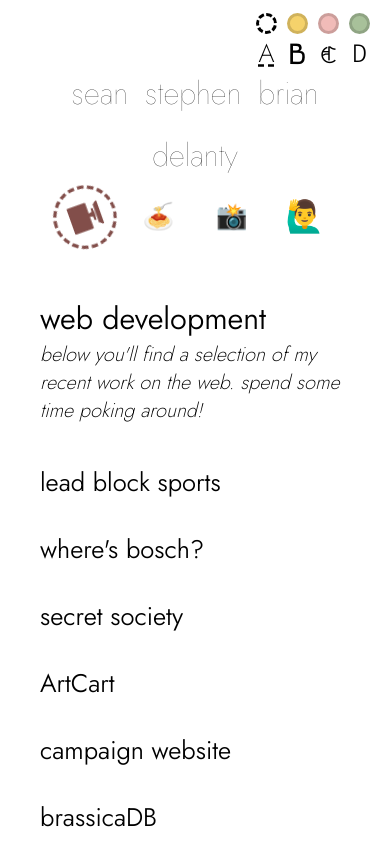
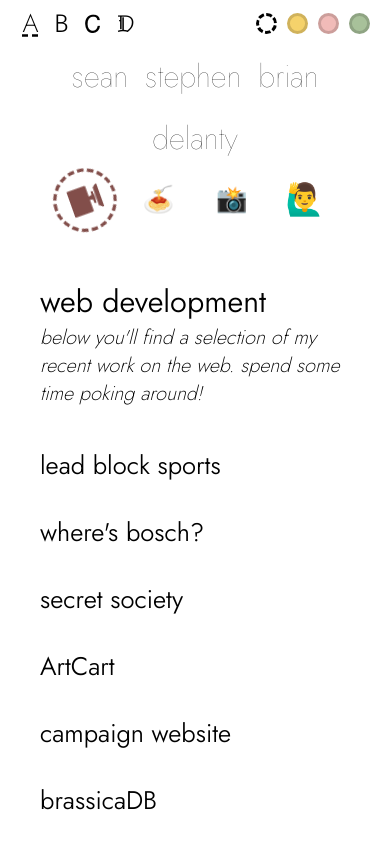
Before and after one commit to seanstephenbrian/portfolio, a React (Create React App) app: page / in a window 390 px wide. Built offline with nearby package versions, Linux system fonts and the light colour scheme.

Commit message:
adjust layout of font picker on mobile

```diff
--- a/src/App.js
+++ b/src/App.js
@@ -20,9 +20,9 @@ function App() {
     const [currentBg, setCurrentBg] = useState(bgColors.white);
     const [fonts] = useState({
         jost: 'Jost',
+        fira: 'Fira',
         fairwall: 'Fairwall',
         helico: 'Helico',
-        fira: 'Fira'
     });
     const [currentFont, setCurrentFont] = useState(fonts.jost);
     const [section, setSection] = useState('web');
--- a/src/styles/bgpicker.scss
+++ b/src/styles/bgpicker.scss
@@ -34,7 +34,6 @@
 
 @media screen and (max-width: 1000px) {
     .bg-picker {
-        position: fixed;
         margin: 13px 20px;
 
         div {
--- a/src/styles/fontpicker.scss
+++ b/src/styles/fontpicker.scss
@@ -28,7 +28,12 @@
 
         .helico {
             position: relative;
-            top: 5px;
+            top: 6px;
+            left: 2px;
+        }
+
+        .fairwall {
+            font-size: calc(0.9*var(--medium));
         }
     }
 
@@ -44,16 +49,20 @@
 
 @media screen and (max-width: 1000px) {
     .font-picker {
-        position: fixed;
-        top: 30px;
+        top: 0;
+        left: 0;
         margin: 13px 20px;
-        // top: 0;
-        // left: 0;
 
         div {
             height: 15px;
             width: 15px;
             border: 3px solid transparent;
+
+            .helico {
+                position: relative;
+                top: 4px;
+                left: 2px;
+            }
         }
 
         .selected {
--- a/src/styles/header.scss
+++ b/src/styles/header.scss
@@ -36,7 +36,7 @@
 
 @media screen and (max-width: 1000px) {
     header.header {
-        padding: calc(2.5*var(--padding)) 0 0;
+        padding: calc(1.9*var(--padding)) 0 0;
         justify-content: center;
 
         .name {
```
